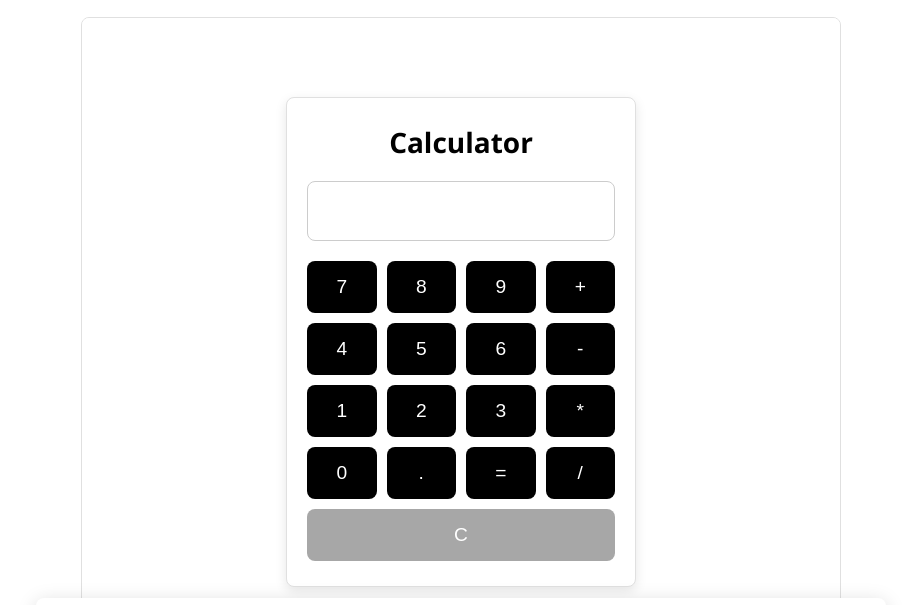
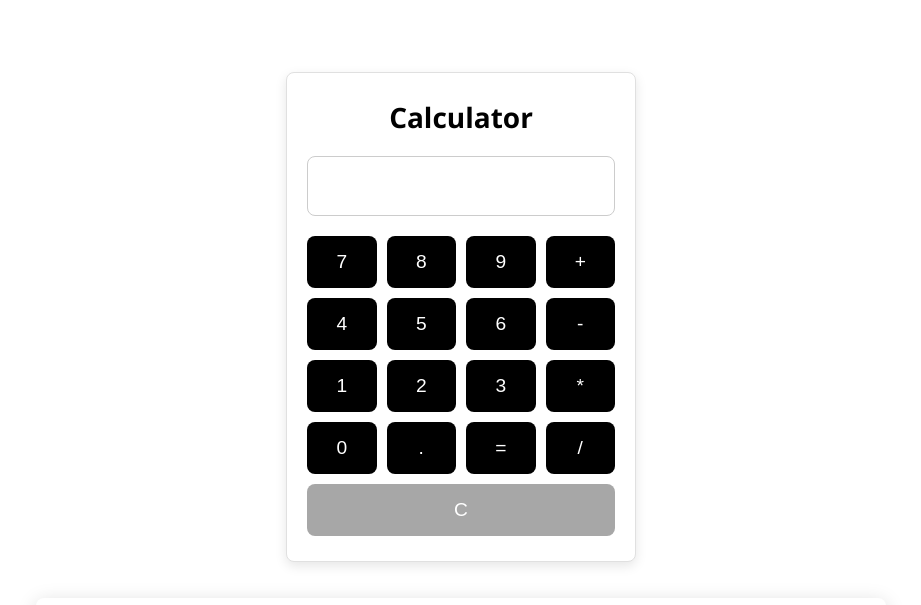
Before and after one commit to aminesdev/js-projects-hub, a plain HTML site: page index.html in a window 1280 px wide. Both pictures are taken after a click on the link "Calculator". Shown: the part 81-686 px from the top of the page, without its empty margins (179-1100 px from the left). Drawn offline with Linux system fonts and the light colour scheme.

Commit message:
Enhance the ui

```diff
--- a/style.css
+++ b/style.css
@@ -124,11 +124,11 @@ body
 .project-frame-container
 {
     width: 100%;
-    height: calc(100vh - 150px);
-    min-height: 400px;
+    height: calc(100vh - 500px);
+    min-height: 600px;
     border-radius: var(--border-radius);
     overflow: auto;
-    border: 1px solid #e0e0e0;
+    border: 1px solid #ffffff;
 }
 
 .project-frame
```
